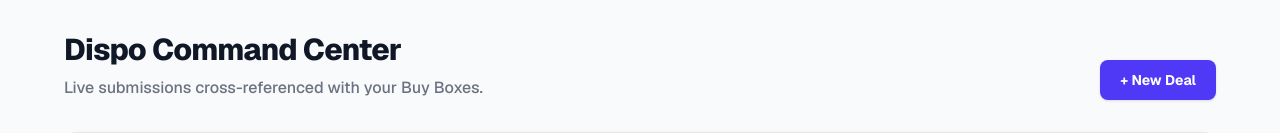
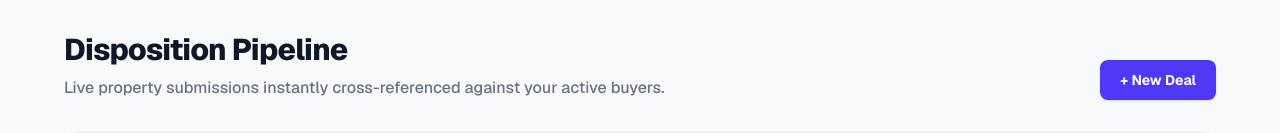
Before and after one commit to Devrancis/DispoRouter, a Next.js app: page /dashboard in a window 1280 px wide. Shown: the top 133 px of the page. Built offline with nearby package versions, Linux system fonts and the light colour scheme; no server answers; the database is empty.

Commit message:
style: update dashboard copywriting to use professional real estate terminology

```diff
--- a/src/app/dashboard/page.tsx
+++ b/src/app/dashboard/page.tsx
@@ -25,8 +25,8 @@ export default async function DashboardPage() {
         {/* Header section adjusts for mobile */}
         <div className="flex flex-col sm:flex-row justify-between items-start sm:items-end mb-6 sm:mb-8 gap-4 sm:gap-0">
           <div>
-            <h1 className="text-2xl sm:text-3xl font-extrabold text-gray-900 tracking-tight mb-1 sm:mb-2">Dispo Command Center</h1>
-            <p className="text-gray-500 text-sm sm:text-base font-medium">Live submissions cross-referenced with your Buy Boxes.</p>
+            <h1 className="text-2xl sm:text-3xl font-extrabold text-gray-900 tracking-tight mb-1 sm:mb-2">Disposition Pipeline</h1>
+            <p className="text-gray-500 text-sm sm:text-base font-medium">Live property submissions instantly cross-referenced against your active buyers.</p>
           </div>
           <Link href="/submit" className="w-full sm:w-auto text-center bg-indigo-600 hover:bg-indigo-700 text-white px-5 py-3 sm:py-2.5 rounded-lg text-sm font-bold shadow-sm transition-colors">
             + New Deal
```
